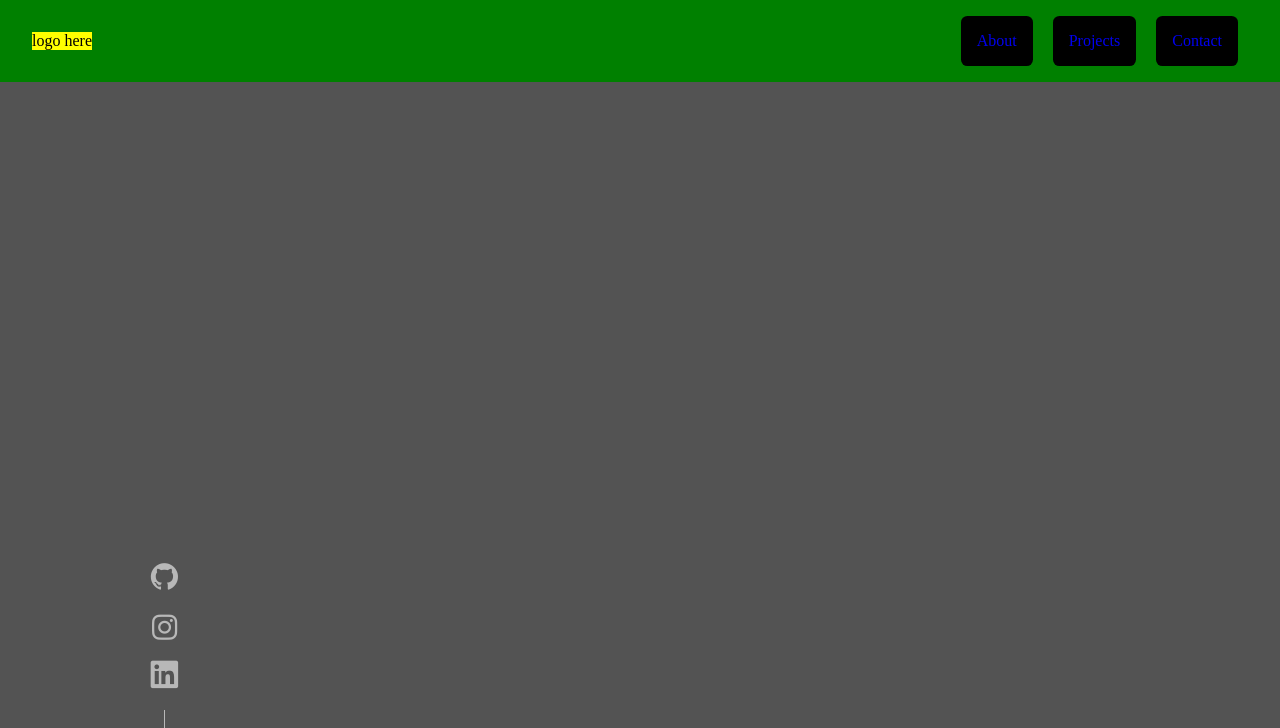
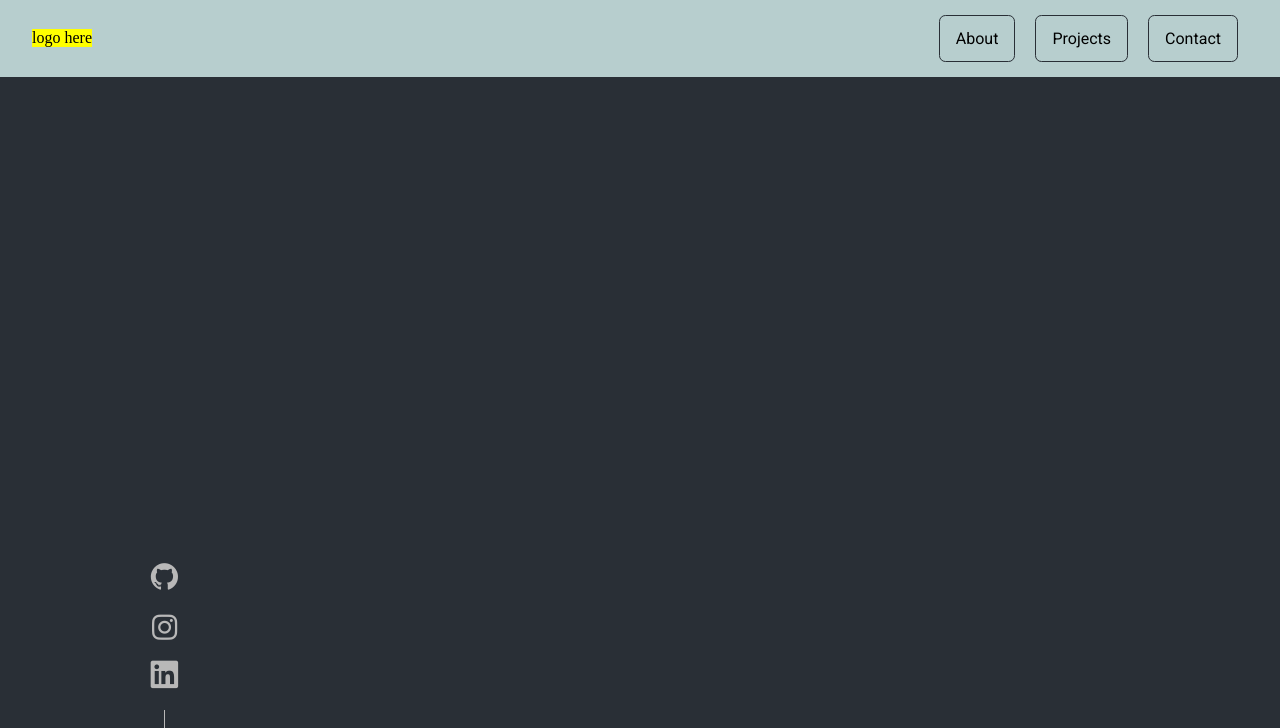
Before and after one commit to denis-junior/portfolio, a React (Create React App) app: page / in a window 1280 px wide. Shown: the top 728 px of the page. Built offline with nearby package versions, Linux system fonts and the light colour scheme.

Commit message:
style in navbar almost finished

```diff
--- a/public/index.html
+++ b/public/index.html
@@ -16,6 +16,9 @@
       rel="stylesheet"
       href="https://cdn.jsdelivr.net/gh/devicons/devicon@v2.15.1/devicon.min.css"
     />
+    <link rel="preconnect" href="https://fonts.googleapis.com">
+<link rel="preconnect" href="https://fonts.gstatic.com" crossorigin>
+<link href="https://fonts.googleapis.com/css2?family=Roboto:ital,wght@0,300;0,400;0,700;1,300;1,400;1,700&display=swap" rel="stylesheet">
     <title>Denis Junior</title>
   </head>
   <body>
--- a/src/App.css
+++ b/src/App.css
@@ -5,6 +5,6 @@
 }
 
 body{
-    background-color: rgb(83, 83, 83);
+    background-color: #292F36;
 
 }
--- a/src/Components/Navbar/Navbar.css
+++ b/src/Components/Navbar/Navbar.css
@@ -1,5 +1,5 @@
 .navbar {
-    background-color: green;
+    background-color: #B7CECE;
     width: 100%;
     /* height: 300px; */
     padding: 1rem 2rem;
@@ -10,20 +10,30 @@
 }
 
 .box-links {
-    /* background-color: red; */
     display: flex;
     align-items: center;
 }
 
 .nav-links {
-    background-color: rgb(0, 0, 0);
-    border-radius: 0.4rem;
-    padding: 1rem;
+    padding: 0.8rem 0;
     margin: 0 10px;
 }
 
 .nav-links a {
+    font-family: 'Roboto', sans-serif;
     text-decoration: none;
+    color: black;
+    background-color: #B7CECE;
+    border-radius: 0.4rem;
+    padding: 0.8rem 1rem;
+    border: 1px solid #292F36;
+    transition: 0.8s;
+}
+
+.nav-links a:hover{
+    color: #B7CECE;
+    background-color: #292F36;
+
 }
 
 .logo-img {
```
